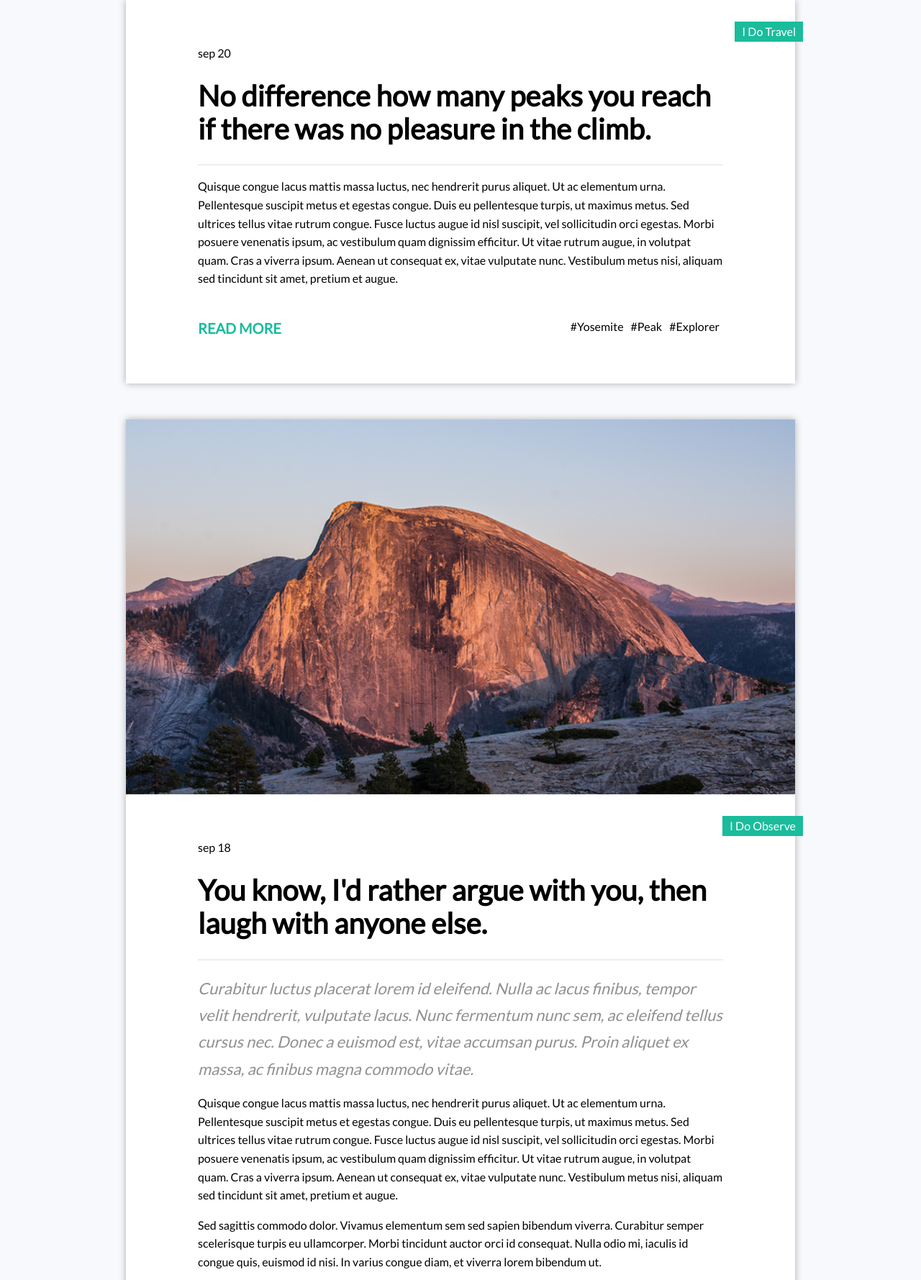
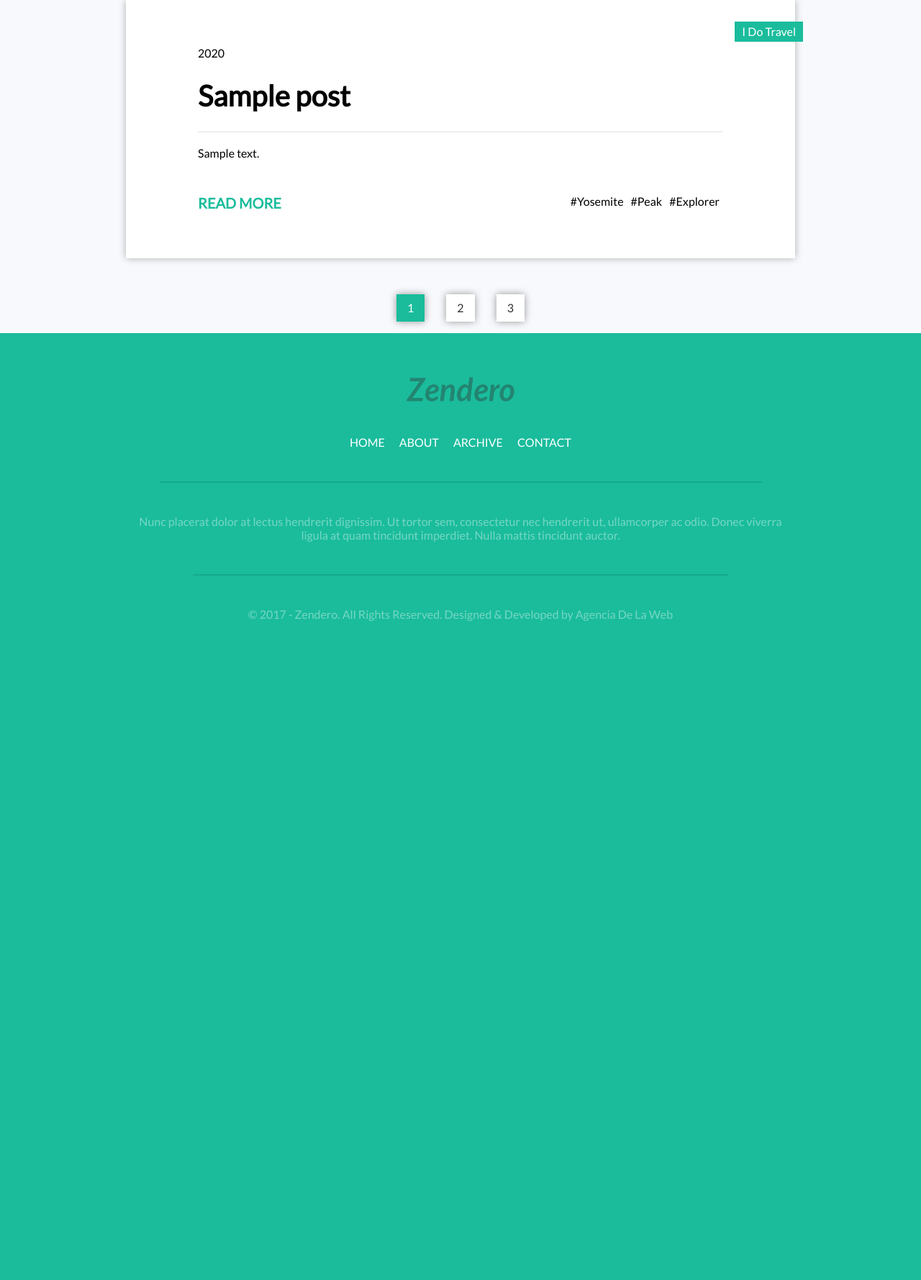
Before and after one commit to fabian6/blog, a Laravel app: page / in a window 1280 px wide. Shown: the part 141-1920 px from the top of the page at 72% size. After the commit the page ends 1004 px from the top, so only its background shows below. Run offline with Laravel 8, Linux system fonts and the light colour scheme; tables that the repository leaves empty hold one stand-in row (values such as "Sample post"); settings files or empty folders that the repository lacks are supplied.

Commit message:
agrega base de datos para el blog y tabla para las publicaciones del blog

```diff
--- /dev/null
+++ b/app/Post.php
@@ -0,0 +1,10 @@
+<?php
+
+namespace App;
+
+use Illuminate\Database\Eloquent\Model;
+
+class Post extends Model
+{
+    protected $dates=['published_at'];
+}
--- a/app/Providers/AppServiceProvider.php
+++ b/app/Providers/AppServiceProvider.php
@@ -3,7 +3,7 @@
 namespace App\Providers;
 
 use Illuminate\Support\ServiceProvider;
-
+use Schema;
 class AppServiceProvider extends ServiceProvider
 {
     /**
@@ -13,7 +13,7 @@
      */
     public function boot()
     {
-        //
+        Schema::defaultStringLength(191);
     }
 
     /**
--- a/resources/views/welcome.blade.php
+++ b/resources/views/welcome.blade.php
@@ -3,19 +3,20 @@
 
 
 	<section class="posts container">
+		@foreach ($posts as $post)
 		<article class="post no-image">
 			<div class="content-post">
 				<header class="container-flex space-between">
 					<div class="date">
-						<span class="c-gray-1">sep 20</span>
+						<span class="c-gray-1">{{$post->published_at->format('Y')}}</span>
 					</div>
 					<div class="post-category">
 						<span class="category text-capitalize">i do travel</span>
 					</div>
 				</header>
-				<h1>No difference how many peaks you reach if there was no pleasure in the climb.</h1>
+				<h1>{{$post->title}}</h1>
 				<div class="divider"></div>
-				<p>Quisque congue lacus mattis massa luctus, nec hendrerit purus aliquet. Ut ac elementum urna. Pellentesque suscipit metus et egestas congue. Duis eu pellentesque turpis, ut maximus metus. Sed ultrices tellus vitae rutrum congue. Fusce luctus augue id nisl suscipit, vel sollicitudin orci egestas. Morbi posuere venenatis ipsum, ac vestibulum quam dignissim efficitur. Ut vitae rutrum augue, in volutpat quam. Cras a viverra ipsum. Aenean ut consequat ex, vitae vulputate nunc. Vestibulum metus nisi, aliquam sed tincidunt sit amet, pretium et augue.</p>
+				<p>{{$post->excerpt}}</p>
 				<footer class="container-flex space-between">
 					<div class="read-more">
 						<a href="#" class="text-uppercase c-green">read more</a>
@@ -28,7 +29,8 @@
 				</footer>
 			</div>
 		</article>
-
+		@endforeach
+{{--
 		<article class="post w-image">
 			<figure><img src="img/img-post-1.png" alt="" class="img-responsive"></figure>
 			<div class="content-post">
@@ -226,7 +228,7 @@
 					</div>
 				</footer>
 			</div>
-		</article>
+		</article> --}}
 
 	</section><!-- fin del div.posts.container -->
 
--- a/routes/web.php
+++ b/routes/web.php
@@ -2,5 +2,10 @@
 
 
 Route::get('/', function () {
-    return view('welcome');
+    $posts= App\Post::latest('published_at')->get();
+    return view('welcome',compact('posts'));
 });
+
+// Route::get('posts',function(){
+//     return App\Post::all();
+// });
```
Also changed, not shown: database/migrations/2020_06_23_064644_create_posts_table.php (added).
